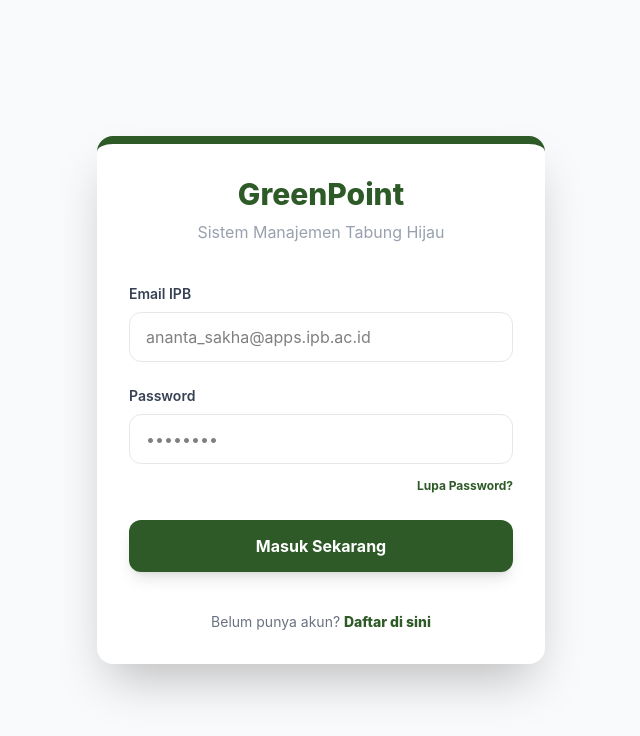
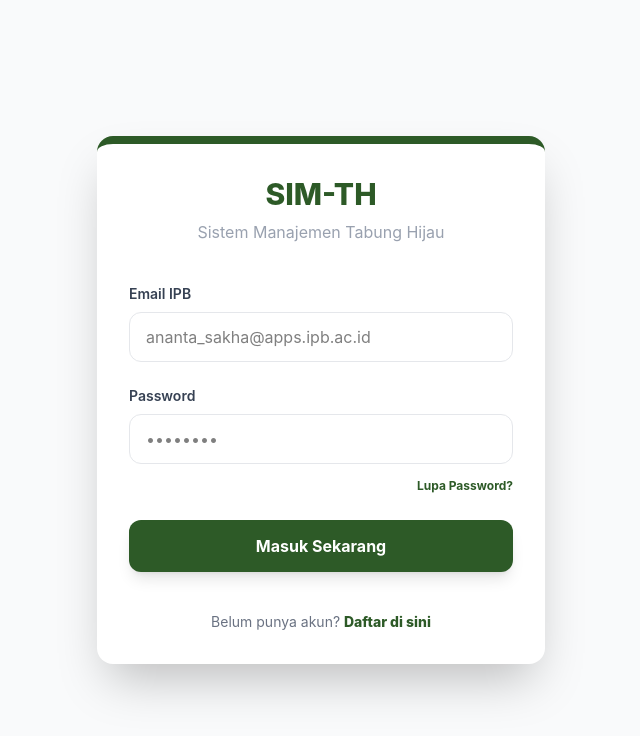
Before and after one commit to nandazahran/Sistem-Manajemen-Informasi-Tabung-Hijau, a React (Vite) app in the folder sim-th-frontend/: page / in a window 1280 px wide. Shown: the top 736 px of the page, without its empty margins (319-959 px from the left). Built offline with nearby package versions, Linux system fonts and the light colour scheme.

Commit message:
greenpoint to sim-th update

```diff
--- a/sim-th-frontend/src/App.jsx
+++ b/sim-th-frontend/src/App.jsx
@@ -7,7 +7,7 @@
       {/* Card Utama */}
       <div className="bg-white p-8 rounded-2xl shadow-2xl w-full max-w-md border-t-8 border-[#2D5A27] mx-4">
         <div className="text-center mb-10">
-          <h1 className="text-3xl font-extrabold text-[#2D5A27]">GreenPoint</h1>
+          <h1 className="text-3xl font-extrabold text-[#2D5A27]">SIM-TH</h1>
           <p className="text-gray-400 mt-2">Sistem Manajemen Tabung Hijau</p>
         </div>
 
```
